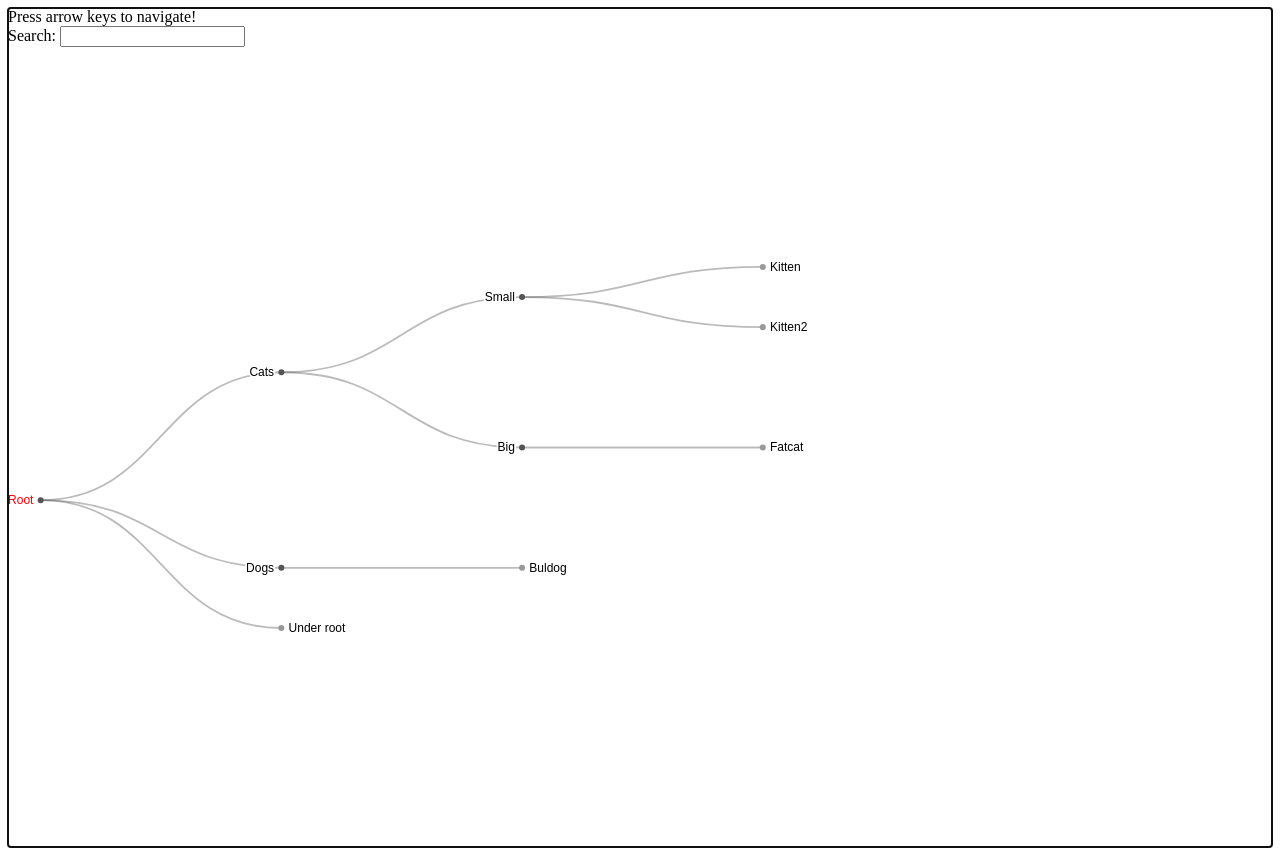
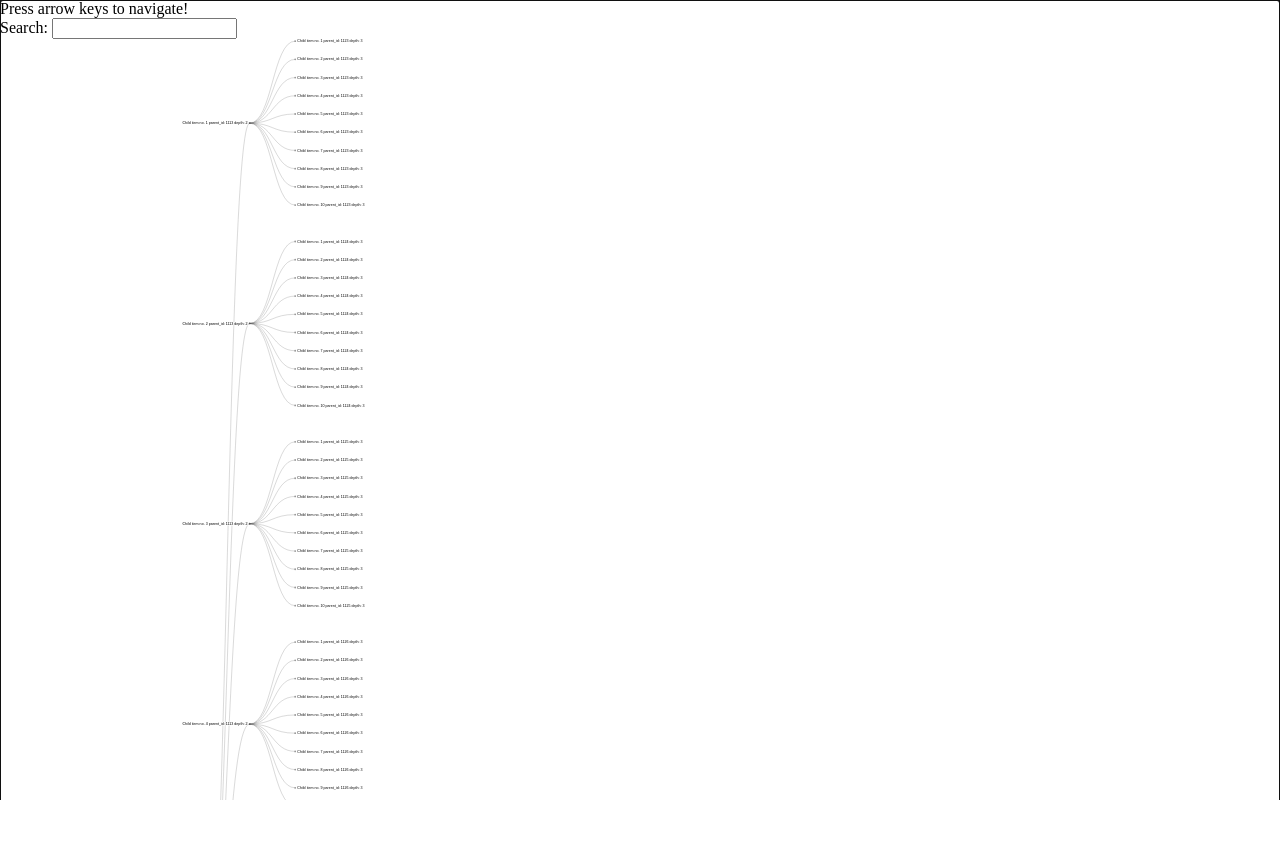
Before and after one commit to harjis/tree, a React (Create React App) app: page / in a window 1280 px wide. After the commit the page ends 800 px from the top, so only its background shows below. Built offline with nearby package versions, Linux system fonts and the light colour scheme.

Commit message:
Start with perf testing

```diff
--- a/package.json
+++ b/package.json
@@ -1,5 +1,4 @@
 {
-  "homepage": "https://harjis.github.io/tree",
   "name": "tree",
   "version": "0.1.0",
   "private": true,
--- a/src/App.tsx
+++ b/src/App.tsx
@@ -1,52 +1,31 @@
 import React from "react";
 
 import { Tree } from "./features/d3-tree";
+import { generate } from "./dataGenerator";
 
-interface BaseType {
-  type: string;
-}
-interface Folder extends BaseType {
-  id: number;
-  name: string;
-  parentId: number | null;
-  type: "folder";
-}
-interface Report extends BaseType {
-  id: number;
-  name: string;
-  parentId: number | null;
-  type: "report";
-}
-
-const folders: Folder[] = [
-  { id: 1, name: "Root", parentId: null, type: "folder" },
-  { id: 2, name: "Cats", parentId: 1, type: "folder" },
-  { id: 3, name: "Dogs", parentId: 1, type: "folder" },
-  { id: 4, name: "Small", parentId: 2, type: "folder" },
-  { id: 5, name: "Big", parentId: 2, type: "folder" },
-];
-
-const reports: Report[] = [
-  { id: 10, name: "Kitten", parentId: 4, type: "report" },
-  { id: 20, name: "Kitten2", parentId: 4, type: "report" },
-  { id: 30, name: "Buldog", parentId: 3, type: "report" },
-  { id: 40, name: "Under root", parentId: 1, type: "report" },
-  { id: 50, name: "Fatcat", parentId: 5, type: "report" },
-];
-
+/*
+* Perf results:
+*
+* generate(3, 10)
+* 1k nodes dev: useSelectedTree: 50ms which is ran 4 times. Whole thing with rendering ~270ms
+* 1k nodes prod: useSelectedTree: 80ms which is ran 2 times. Whole thing with rendering ~230ms
+*
+* generate(3, 20)
+* 8k nodes dev: useSelectedTree: 2,5s which is ran 4 times. Whole thing with rendering ~10s
+* 8k nodes prod: useSelectedTree: 3,7s which is ran 2 times. Whole thing with rendering ~8s
+* */
 function App() {
-  const combined: Array<Report | Folder> = [...folders, ...reports];
+  const combined = React.useMemo(() => generate(3, 10), []);
+  console.log(combined.length);
   return (
-    <div>
     <Tree
-        height={800}
+      height={20000}
       idKey="id"
       items={combined}
       labelKey="name"
       parentKey="parentId"
-        width={800}
+      width={500}
     />
-    </div>
   );
 }
 
--- /dev/null
+++ b/src/dataGenerator/index.ts
@@ -0,0 +1,69 @@
+import { range } from "../utils/numberUtil";
+
+let folderId = 0;
+function nextId() {
+  const nextId = folderId + 1;
+  folderId = folderId + 1;
+  return nextId;
+}
+
+interface BaseType {
+  type: string;
+}
+
+interface Folder extends BaseType {
+  id: number;
+  name: string;
+  parentId: number | null;
+  type: "folder";
+}
+
+interface Report extends BaseType {
+  id: number;
+  name: string;
+  parentId: number | null;
+  type: "report";
+}
+
+export const generate = (depth: number, itemsOnLevel: number) => {
+  // console.log("fold id at start", folderId);
+  const root = createFolder({ name: "Root", parentId: null });
+
+  // Yeah this isn't right :D
+  return [root].concat(generateForLevel([root], depth, itemsOnLevel, 1));
+};
+
+function generateForLevel(
+  folders: Folder[],
+  depth: number,
+  itemsOnLevel: number,
+  currentDepth: number
+): Folder[] {
+  return folders.reduce((acc: Folder[], folder) => {
+    const children = generateChildren(folder, currentDepth, itemsOnLevel);
+
+    let temp: Folder[] = [];
+    if (currentDepth < depth) {
+      temp = generateForLevel(children, depth, itemsOnLevel, currentDepth + 1);
+    }
+
+    return [...acc, ...children, ...temp];
+  }, []);
+}
+
+function generateChildren(
+  parent: Folder,
+  currentDepth: number,
+  itemsOnLevel: number
+): Folder[] {
+  return range(itemsOnLevel, 1).map((itemNumber) => {
+    return createFolder({
+      name: `Child item no. ${itemNumber} parent_id: ${parent.id} depth: ${currentDepth}`,
+      parentId: parent.id,
+    });
+  });
+}
+
+function createFolder(folderArgs: Omit<Folder, "id" | "type">): Folder {
+  return { ...folderArgs, id: nextId(), type: "folder" };
+}
--- /dev/null
+++ b/src/features/d3-tree/components/Tree/Tree.module.css
@@ -0,0 +1,10 @@
+.container {
+  height: 100%;
+  width: 100%;
+}
+
+.canvasContainer {
+  height: 100%;
+  width: 100%;
+  overflow-y: auto;
+}
--- a/src/features/d3-tree/components/Tree/Tree.tsx
+++ b/src/features/d3-tree/components/Tree/Tree.tsx
@@ -1,4 +1,6 @@
 import React, { PropsWithChildren } from "react";
+
+import s from "./Tree.module.css";
 
 import { BaseItem } from "../../types";
 import { Canvas } from "../Canvas";
@@ -33,7 +35,11 @@ export const Tree = <T extends BaseItem>(
   const highlightedTreeItem = useHighlightedTreeItem({ tree });
 
   return (
-    <div tabIndex={0} ref={highlightedTreeItem.hotkeyRef}>
+    <div
+      className={s.container}
+      tabIndex={0}
+      ref={highlightedTreeItem.hotkeyRef}
+    >
       Press arrow keys to navigate! <br />
       Search:{" "}
       <input
@@ -44,6 +50,7 @@ export const Tree = <T extends BaseItem>(
           onSearch(value);
         }}
       />
+      <div className={s.canvasContainer}>
         <Canvas height={props.height} width={props.width}>
           <Cluster
             height={props.height}
@@ -55,5 +62,6 @@ export const Tree = <T extends BaseItem>(
           />
         </Canvas>
       </div>
+    </div>
   );
 };
--- a/src/hooks/useSearch.ts
+++ b/src/hooks/useSearch.ts
@@ -27,7 +27,7 @@ export default function useSearch<T>({
 
   const doSearch = React.useCallback(
     (value: string): T[] =>
-      options && options.caseSensitive === true
+      options && options.caseSensitive
         ? caseSensitiveFilteringService(items, itemKey, value)
         : filteringService(items, itemKey, value),
     [items, itemKey, options]
--- a/src/hooks/useSelectedTree.ts
+++ b/src/hooks/useSelectedTree.ts
@@ -49,11 +49,15 @@ function getSelectedNodes<T extends BaseItem>(
     // I think d3 uses "leaf node" and "node" respectively
     if (selectedItem.type === "folder") {
       //@ts-ignore missing from types
-      const treeItem = tree.find((d) => d.id === String(selectedItem.id));
-      return treeItem ? treeItem.children : [];
+      const treeItem = tree.find(
+        //@ts-ignore missing from types
+        (d) => String(d.id) === String(selectedItem.id)
+      );
+
+      return treeItem && treeItem.children ? treeItem.children : [];
     } else {
       //@ts-ignore missing from types
-      return [tree.find((d) => d.id === String(selectedItem.id))];
+      return [tree.find((d) => String(d.id) === String(selectedItem.id))];
     }
   });
 }
--- /dev/null
+++ b/src/index.css
@@ -0,0 +1,11 @@
+html, body {
+  height: 100%;
+  width: 100%;
+  margin: 0;
+  overflow: hidden;
+}
+
+#root {
+  height: 100%;
+  width: 100%;
+}
--- a/src/index.tsx
+++ b/src/index.tsx
@@ -1,5 +1,8 @@
 import React from 'react';
 import ReactDOM from 'react-dom';
+
+import './index.css';
+
 import App from './App';
 import reportWebVitals from './reportWebVitals';
 
--- /dev/null
+++ b/src/utils/numberUtil.ts
@@ -0,0 +1,3 @@
+export function range(size: number, startAt = 0) {
+  return [...Array(size).keys()].map((i) => i + startAt);
+}
```
Also changed, not shown: tsconfig.json (+4 -9 lines). Lines whose indentation alone changed are shown as unchanged.
